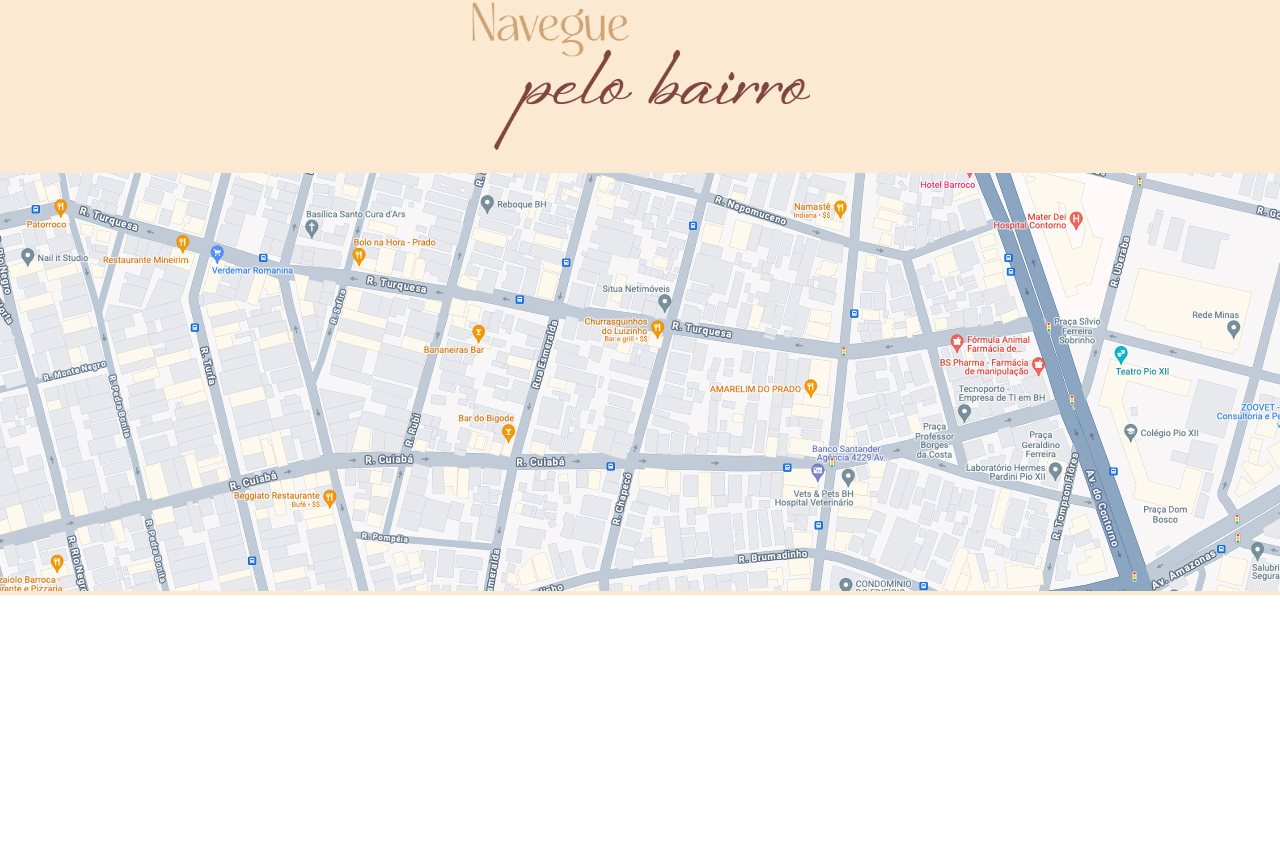
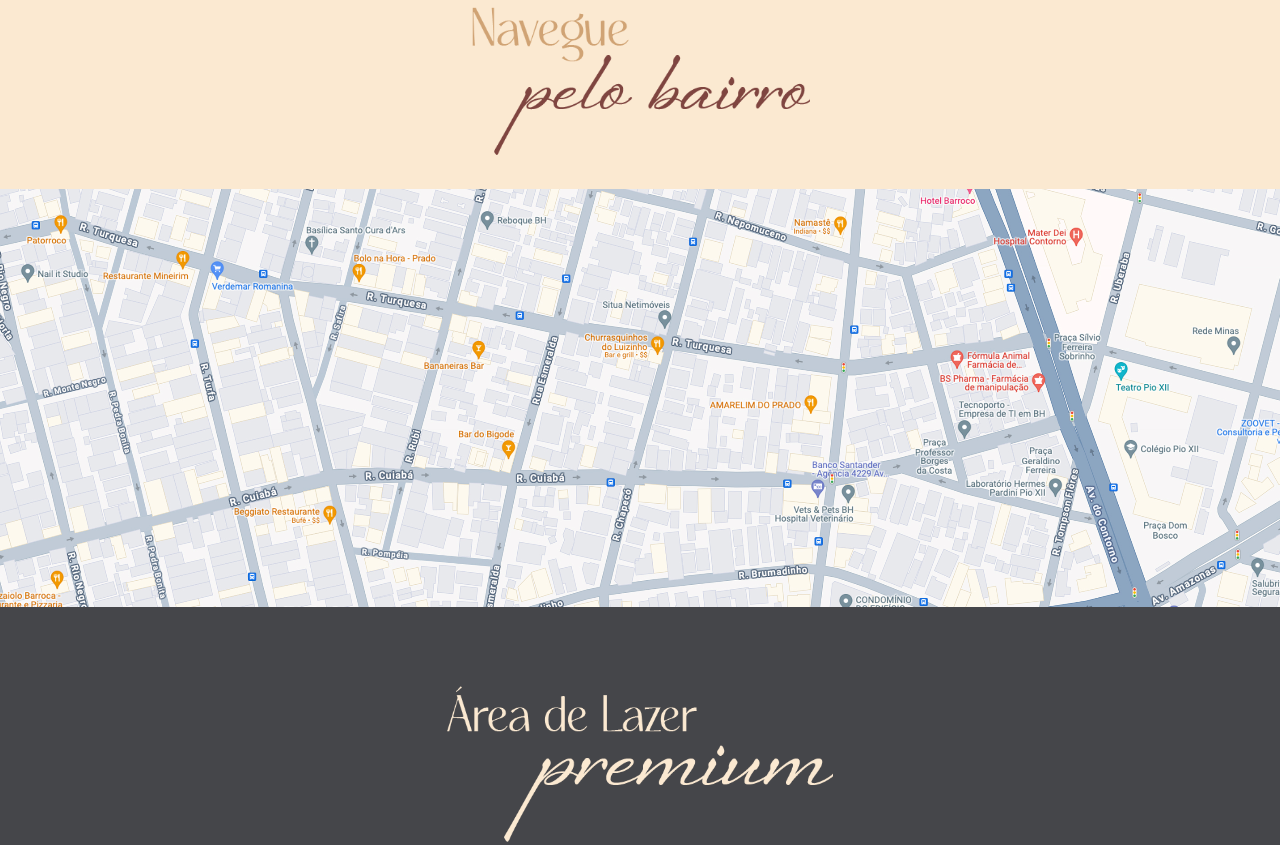
Before and after one commit to tcunha2004/landing-page-aura-MIP, a React (Vite) app: page / in a window 1280 px wide. Shown: the part 1290-2135 px from the top of the page. Before the commit the page ends 1885 px from the top, so only its background shows below. Built offline with nearby package versions, Linux system fonts and the light colour scheme; a web font is replaced by a local one.

Commit message:
add: Fourth section - no images

```diff
--- a/src/App.tsx
+++ b/src/App.tsx
@@ -6,6 +6,7 @@
 import FirstSection from "./sections/first/FirstSection";
 import SecondSection from "./sections/second/SecondSection";
 import ThirdSection from "./sections/third/ThirdSection";
+import FourthSection from "./sections/fourth/FourthSection";
 
 function App() {
   return (
@@ -16,6 +17,7 @@
       <FirstSection />
       <SecondSection />
       <ThirdSection />
+      <FourthSection />
     </ThemeProvider>
   );
 }
--- /dev/null
+++ b/src/sections/fourth/FourthSection.tsx
@@ -0,0 +1,12 @@
+import { Background, Title } from "./styles";
+import TitleImg from "../../assets/titles/area_de_lazer.png";
+
+function FourthSection() {
+  return (
+    <Background>
+      <Title src={TitleImg}></Title>
+    </Background>
+  );
+}
+
+export default FourthSection;
--- /dev/null
+++ b/src/sections/fourth/styles.ts
@@ -0,0 +1,22 @@
+import styled from "styled-components";
+
+export const Background = styled.div`
+  height: fit-content;
+  width: 100%;
+  background-color: ${(props) => props.theme.cinza};
+
+  display: flex;
+  flex-direction: column;
+  align-items: center;
+
+  padding-top: 5rem;
+`;
+
+export const Title = styled.img`
+  height: 10rem;
+  width: auto;
+`;
+
+export const AuraImage = styled.img`
+  width: 1060px;
+`;
--- a/src/sections/third/styles.ts
+++ b/src/sections/third/styles.ts
@@ -1,9 +1,9 @@
 import styled from "styled-components";
 
 export const Background = styled.div`
-  height: 630px;
+  height: 640px;
   background-color: ${(props) => props.theme.beige};
-  padding-top: 1.7rem;
+  padding-top: 2rem;
 
   display: flex;
   flex-direction: column;
@@ -14,7 +14,10 @@
   display: block;
   height: 10rem;
   width: auto;
-  margin: 0 auto;
+  margin: 0 auto 2rem auto;
 `;
 
-export const Maps = styled.a``;
+export const Maps = styled.a`
+  width: max-content;
+  height: max-content;
+`;
```
Also changed, not shown: src/assets/titles/area_de_lazer.png (added).
